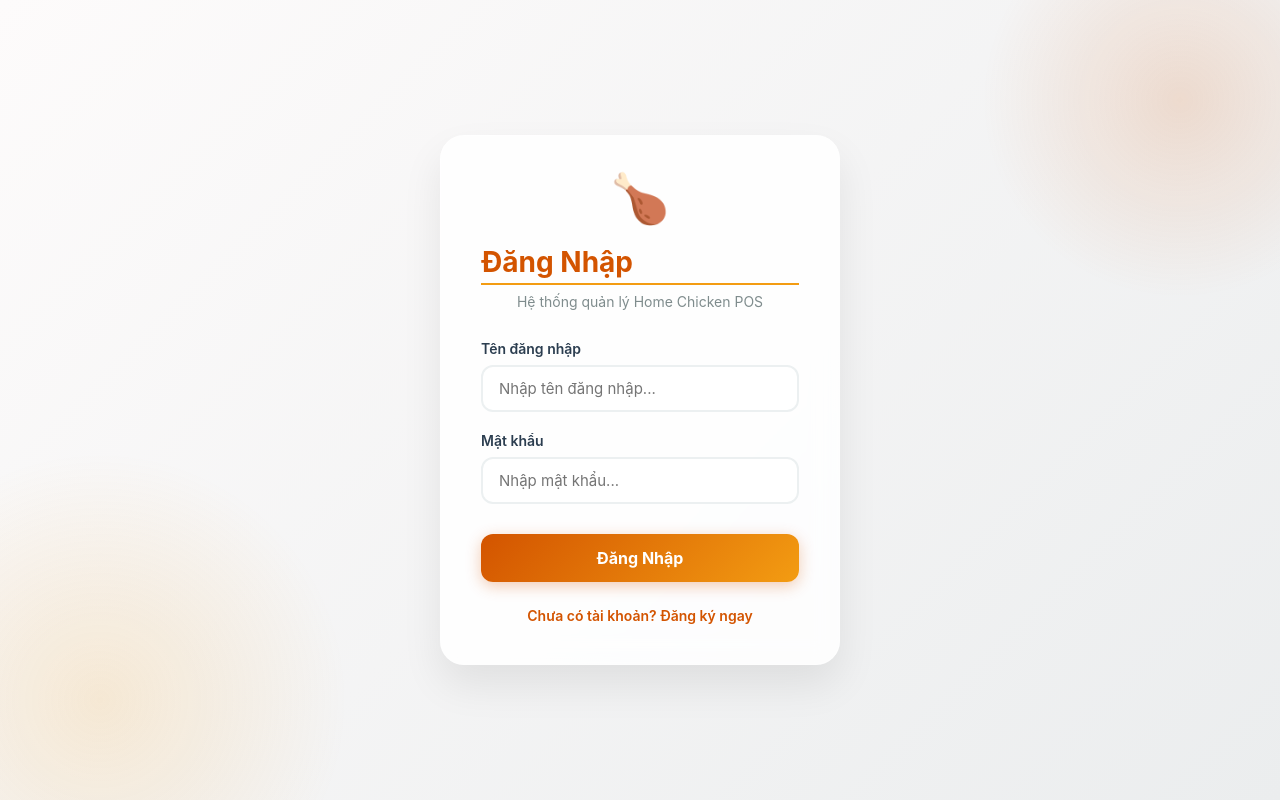
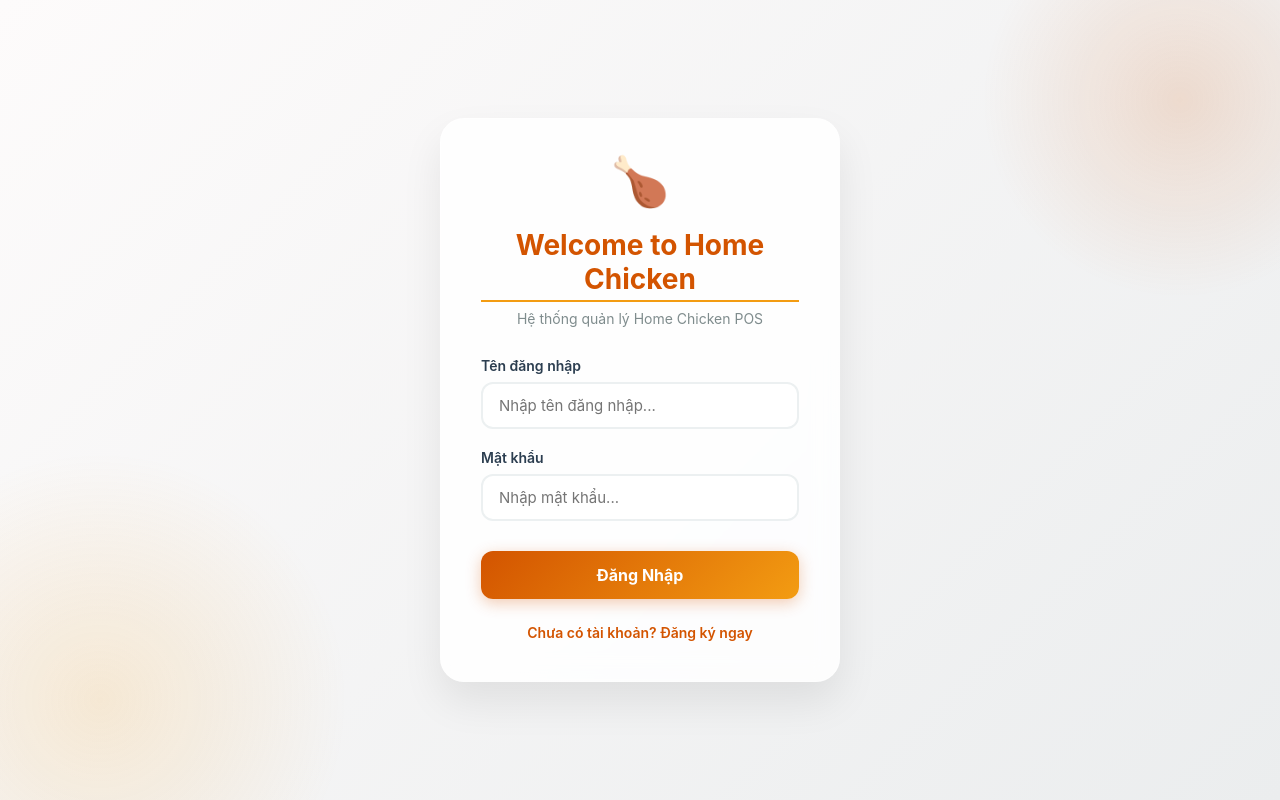
Before and after one commit to ngocgia/homechicken, a plain HTML site: page index.html in a window 1280 px wide. Drawn offline with nearby package versions, Linux system fonts and the light colour scheme.

Commit message:
sửa giao diện đăng nhập

```diff
--- a/index.html
+++ b/index.html
@@ -44,7 +44,7 @@
 
             <div class="auth-logo-container">
                 <span class="auth-logo-icon">🍗</span>
-                <h2 id="authTitle">Đăng Nhập</h2>
+                <h2 id="authTitle">Welcome to Home Chicken</h2>
                 <p class="subtitle">Hệ thống quản lý Home Chicken POS</p>
             </div>
 
```
